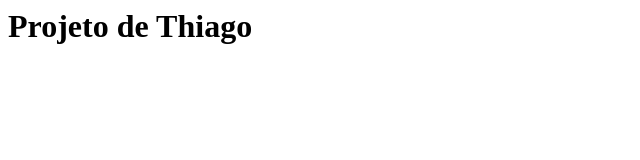
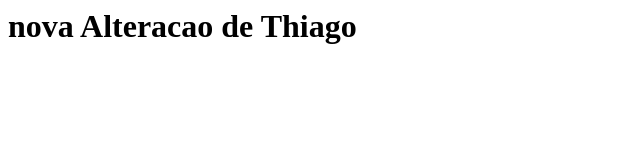
Before and after one commit to ThiagoDotto/curso-git, a plain HTML site: page index.html in a window 1280 px wide. Shown: the whole page, without its empty margins (0-640 px from the left). Drawn offline with Linux system fonts and the light colour scheme.

Commit message:
alterdo o Titulo

```diff
--- a/index.html
+++ b/index.html
@@ -3,6 +3,6 @@
     </head>
     <body>
 
-		<h1>Projeto de Thiago</h1>
+		<h1>nova Alteracao de Thiago</h1>
     </body>
 </html>
```
